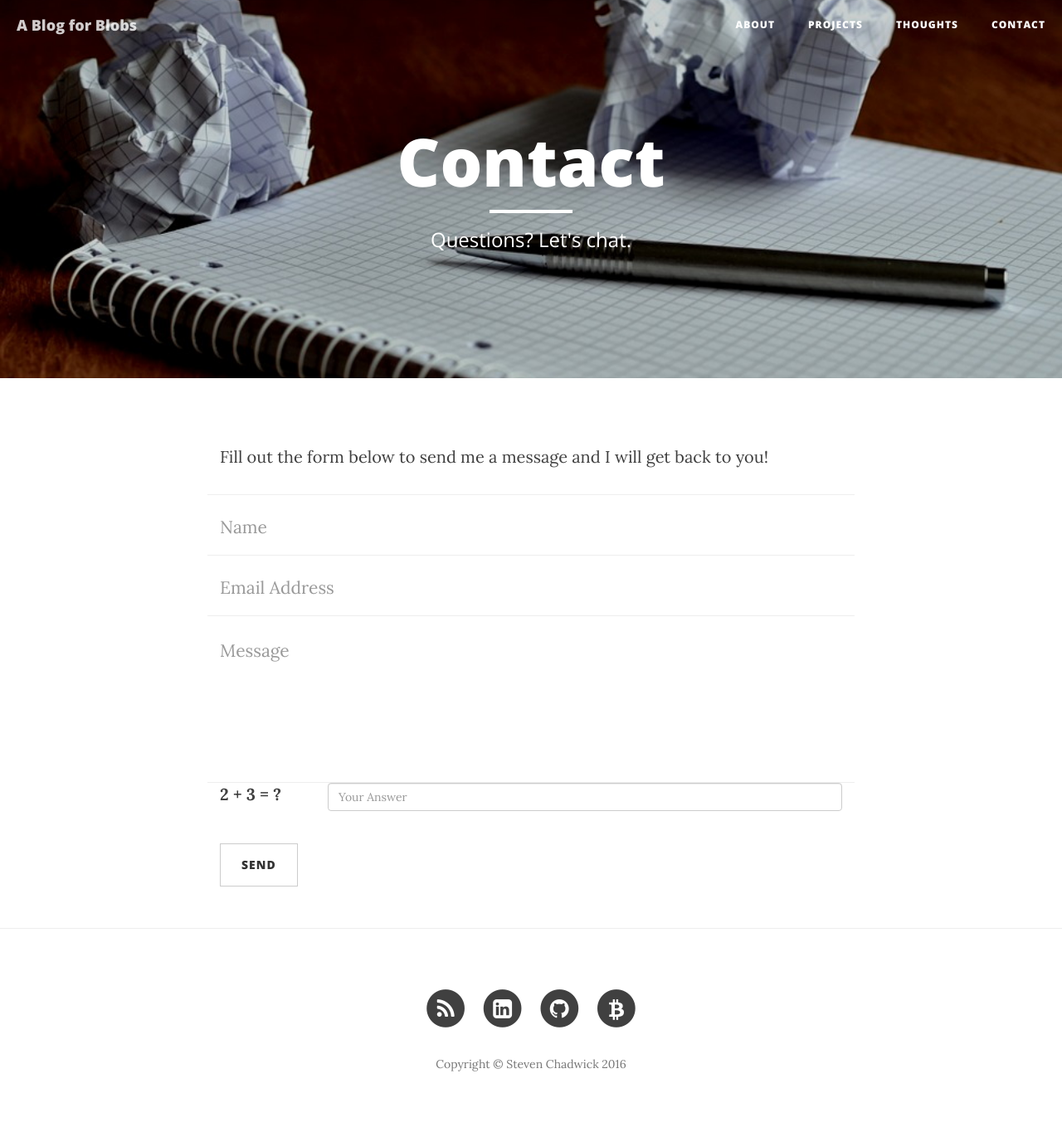
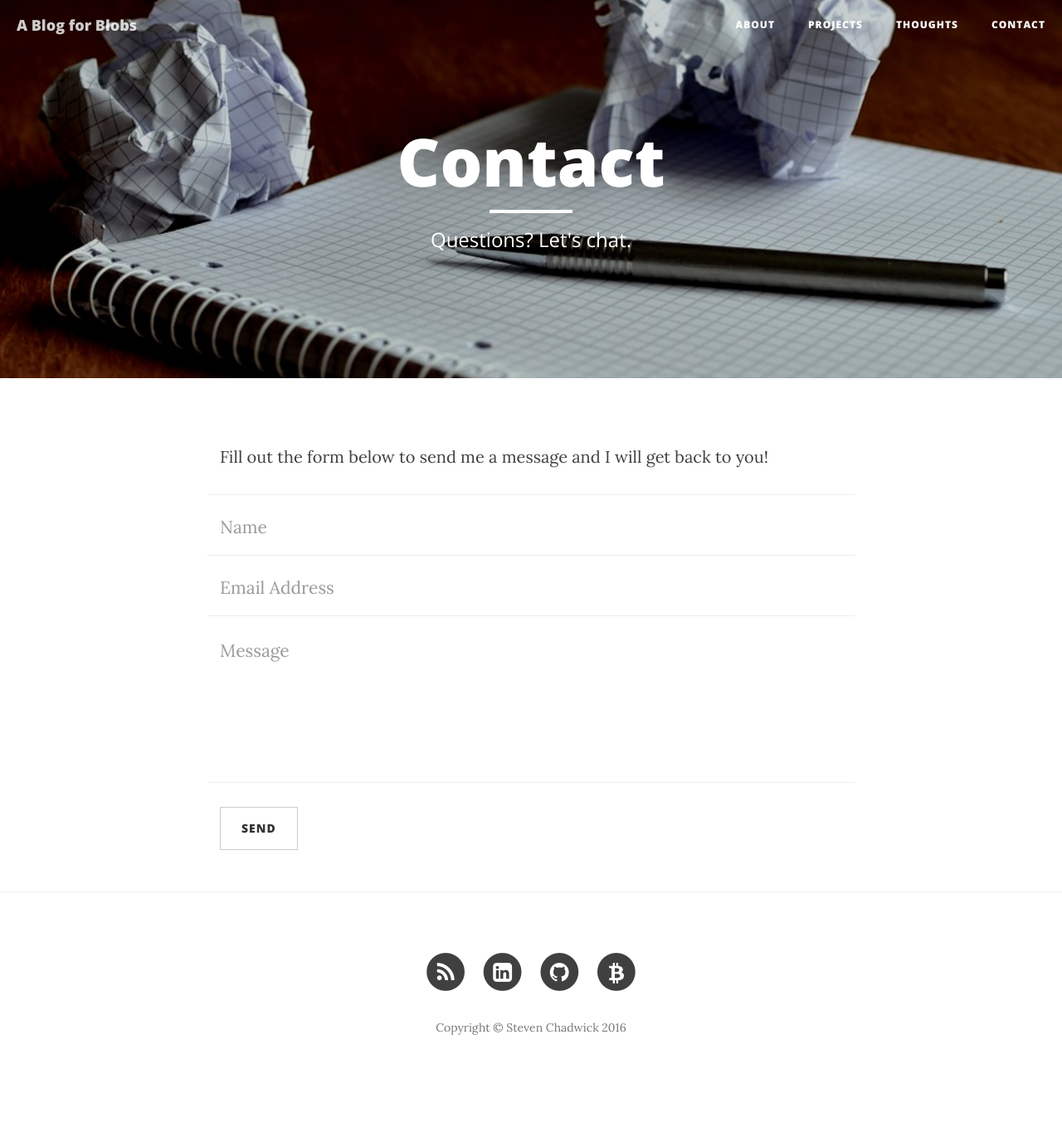
Before and after one commit to sschadwick/jklBlog, a Jekyll site: the page built from contact/index.html, in a window 1280 px wide. Shown: the whole page at 83% size. Built offline with Jekyll 4.4.1, drawn with Linux system fonts in a browser that asks for light colours; nearby versions of some CDN libraries; after the commit the page ends 1315 px from its top, so only the background shows below that.

Commit message:
removed captcha

```diff
--- a/contact/index.html
+++ b/contact/index.html
@@ -28,13 +28,6 @@ header-img: "img/notes-514998_960_720.jpg"
             <p class="help-block text-danger"></p>
         </div>
     </div>
-    <div class="row control-group">
-        <label for="human" class="col-sm-2 control-label">2 + 3 = ?</label>
-        <div class="col-sm-10">
-            <input type="text" class="form-control" id="human" name="human" placeholder="Your Answer" required data-validation-required-message="Prove you aren't a robot.">
-            <p class="help-block text-danger"></p>
-        </div>
-    </div>
     <br>
     <div id="success"></div>
     <div class="row">
```
Also changed, not shown: 1 other file.
